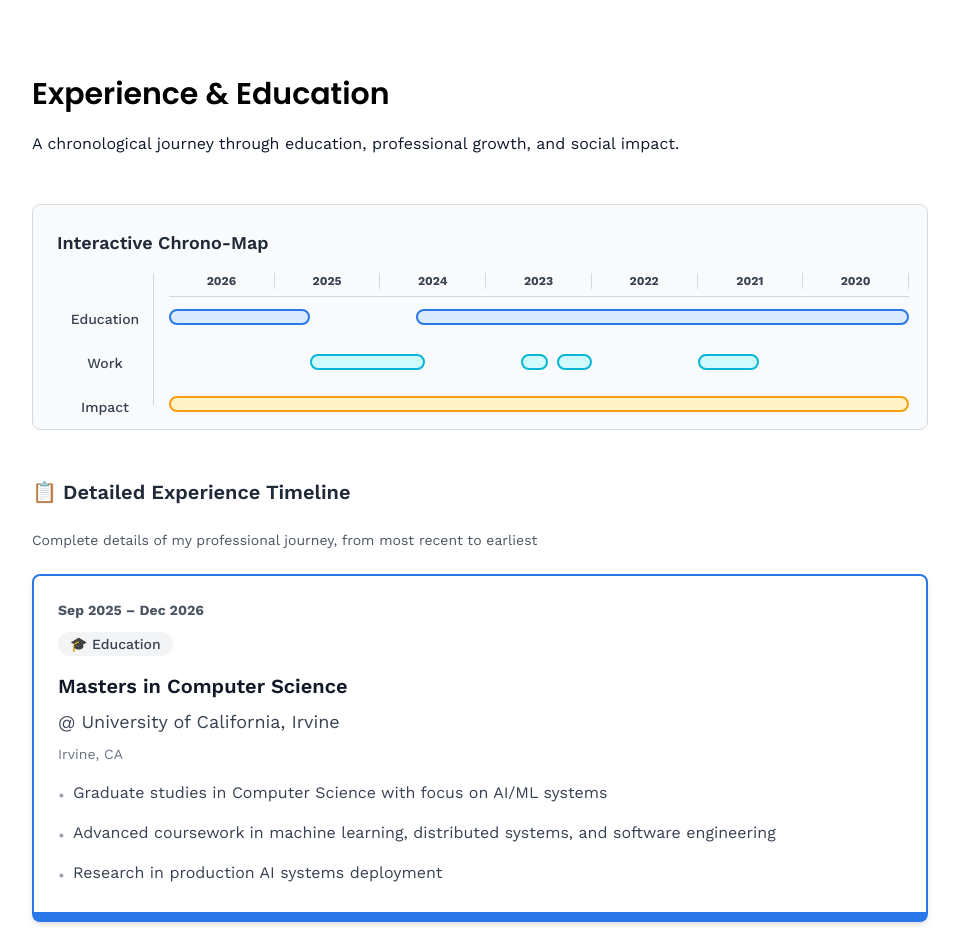
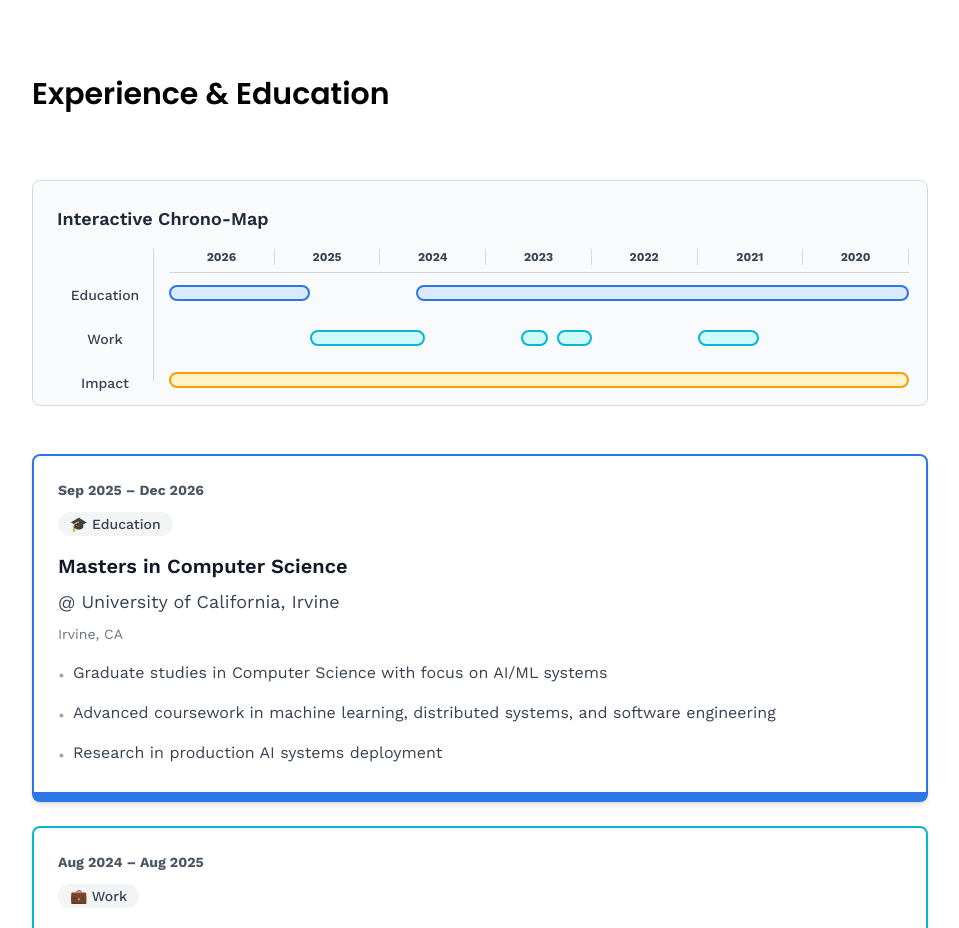
Before and after one commit to pysac17/portfolio, a React (Vite) app: page / in a window 1280 px wide. Shown: the part 1260-2188 px from the top of the page, without its empty margins (160-1119 px from the left). Built offline with nearby package versions, Linux system fonts and the light colour scheme.

Commit message:
Fix timeline

```diff
--- a/src/pages/About.jsx
+++ b/src/pages/About.jsx
@@ -380,9 +380,6 @@ const About = () => {
       <div className='py-16'>
         <h3 className='subhead-text'>Experience & Education</h3>
         <div className="mt-5 flex flex-col gap-3 text-slate-900">
-        <p>
-          A chronological journey through education, professional growth, and social impact.
-        </p>
         </div>
 
         {/* Two-Section Timeline Layout */}
@@ -551,9 +548,6 @@ const About = () => {
 
           {/* Section B: Detailed Milestone Cards */}
           <div className='space-y-6'>
-            <h3 className='text-xl font-semibold text-gray-800'>📋 Detailed Experience Timeline</h3>
-            <p className='text-sm text-gray-600'>Complete details of my professional journey, from most recent to earliest</p>
-
             {/* Detailed Cards */}
             <div className='space-y-6'>
               {detailedCards.map((item, index) => (
```
